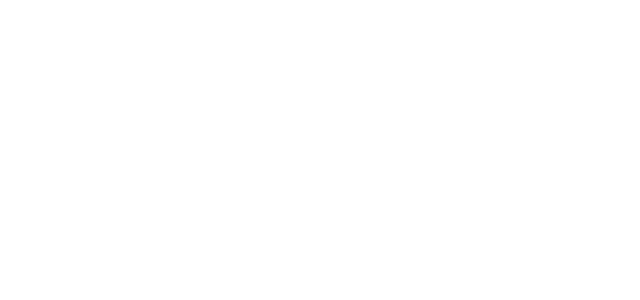
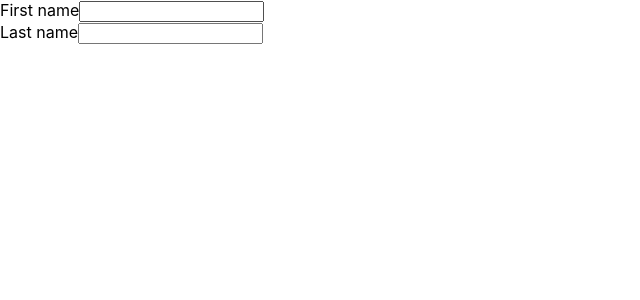
Before and after one commit to alexneumayr/react-guest-list, a React app: page / in a window 1280 px wide. Shown: the top 300 px of the page, without its empty margins (0-640 px from the left). Built offline with nearby package versions, Linux system fonts and the light colour scheme.

Commit message:
Create basic functionality to add guests

```diff
--- a/src/App.js
+++ b/src/App.js
@@ -1,5 +1,50 @@
 import './App.css';
+import { useState } from 'react';
 
 export default function App() {
-  return <div></div>;
+  const [firstName, setFirstName] = useState('');
+  const [lastName, setLastName] = useState('');
+  const [guests, setGuests] = useState([]);
+  /* guest object properties: id, firstName, lastName, attending */
+
+  function handleFormSubmit(event) {
+    event.preventDefault();
+    const tempGuestArray = [
+      ...guests,
+      { firstName: firstName, lastName: lastName, attending: false },
+    ];
+    setGuests(tempGuestArray);
+    setFirstName('');
+    setLastName('');
+  }
+
+  return (
+    <>
+      <form onSubmit={handleFormSubmit}>
+        <label htmlFor="first-name-input">First name</label>
+        <input
+          id="first-name-input"
+          value={firstName}
+          onChange={(event) => setFirstName(event.currentTarget.value)}
+        />
+        <br />
+        <label htmlFor="last-name-input">Last name</label>
+        <input
+          id="last-name-input"
+          value={lastName}
+          onChange={(event) => setLastName(event.currentTarget.value)}
+        />
+        <input type="submit" hidden />
+      </form>
+      <div>
+        {guests.map((guest) => {
+          return (
+            <div data-test-id="guest">
+              {guest.firstName} {guest.lastName}
+            </div>
+          );
+        })}
+      </div>
+    </>
+  );
 }
```
